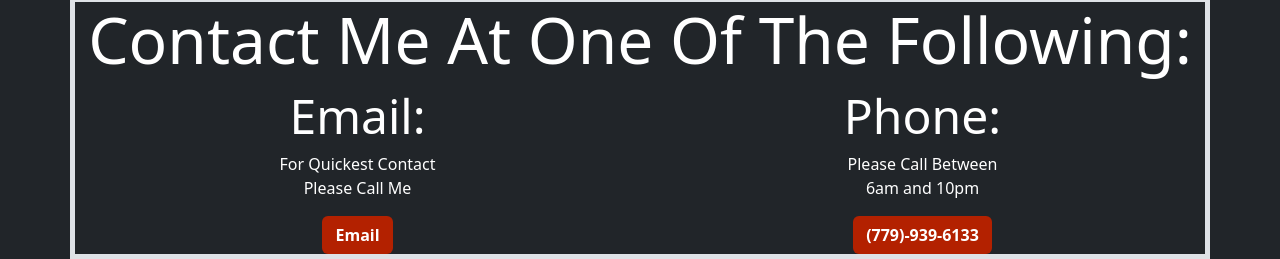
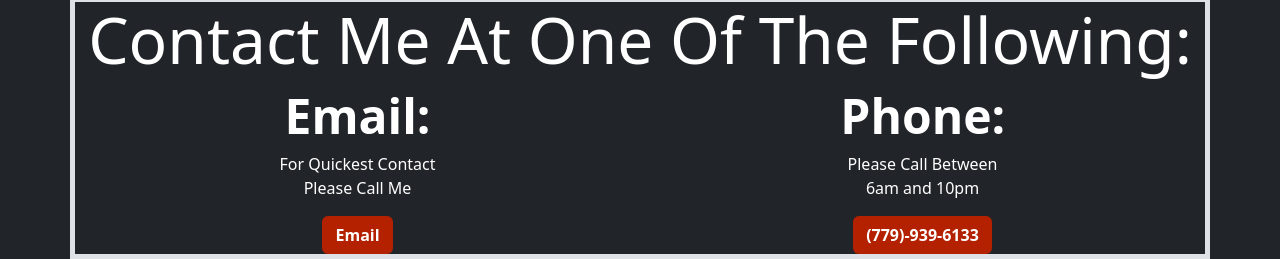
Before and after one commit to monk-iatsu/VicsExtremeHandymanServices, a plain HTML site: page contact-me.html in a window 1280 px wide. Shown: the part 563-822 px from the top of the page. Drawn offline with nearby package versions, Linux system fonts and the light colour scheme.

Commit message:
Update contact-me.html

```diff
--- a/contact-me.html
+++ b/contact-me.html
@@ -47,13 +47,13 @@
                 <h1 class="display-3">Contact Me At One Of The Following:</h1>
                 <div class="row text-center justify-content-center">
                     <div class="col-md-2 text-center justify-content-center">
-                        <h1 class="display-5 text-center">Email:</h1>
+                        <h1 class="display-5 text-center fw-bold">Email:</h1>
                         <p>For Quickest Contact Please Call Me</p>
                         <a href="mailto:pryorvictor06904@gmail.com" class="btn btn-bg fw-bolder text-center align-middle">Email</a>
                     </div>
                     <div class="col-md-4"></div>
                     <div class="col-md-2 text-center">
-                        <h1 class="display-5">Phone:</h1>
+                        <h1 class="display-5 text-center fw-bold">Phone:</h1>
                         <p>Please Call Between 6am and 10pm</p>
                         <a href="tel:+17799396133" class="btn btn-bg fw-bolder text-center">(779)-939-6133</a>
                     </div>
```
